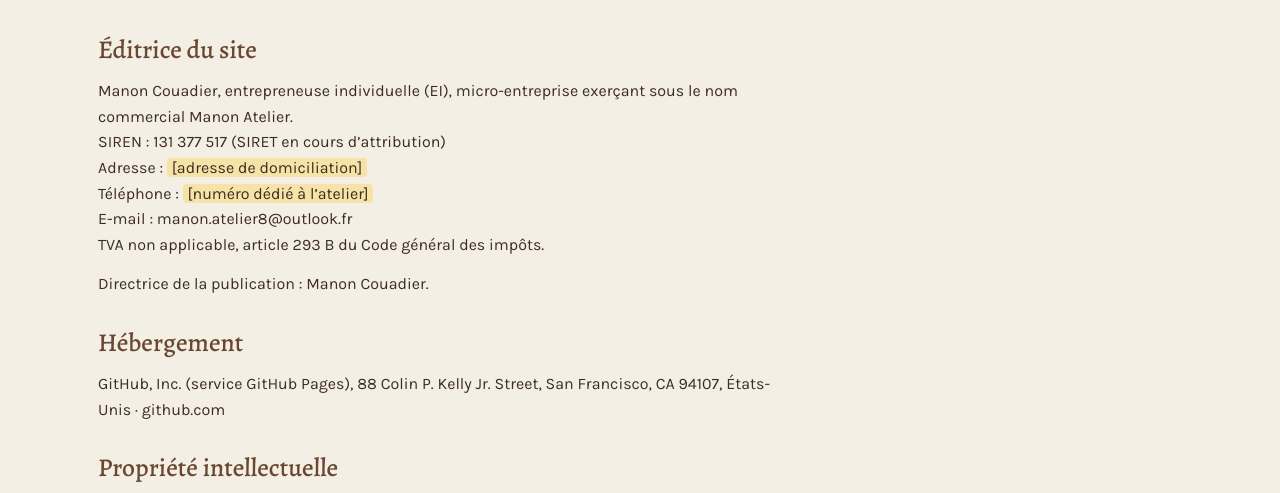
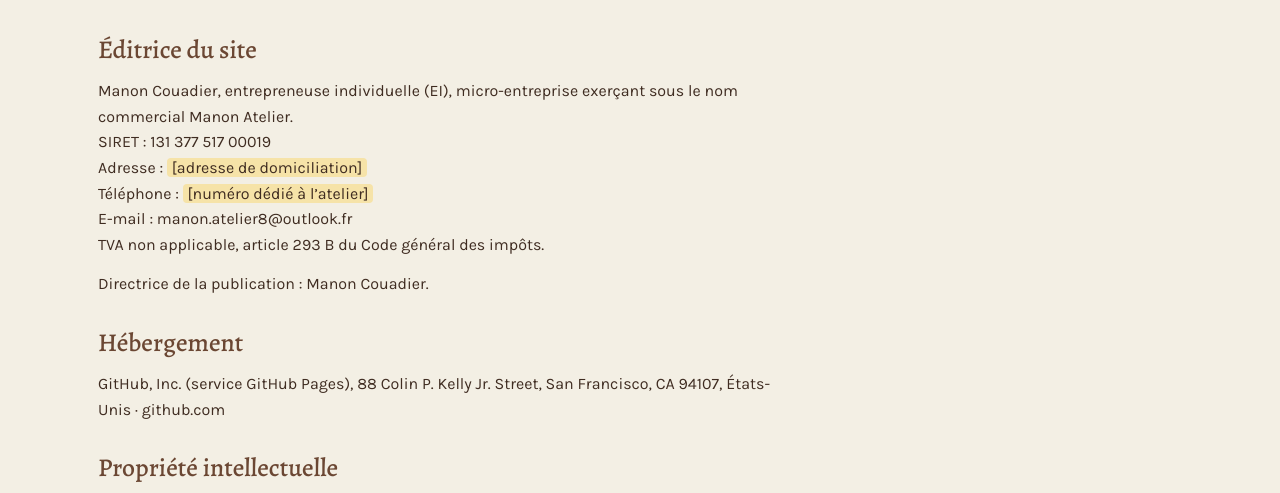
Before and after one commit to manonatelier8/manonatelier8.github.io, a plain HTML site: page mentions-legales.html in a window 1280 px wide. Shown: the part 274-767 px from the top of the page. Drawn offline with nearby package versions, Linux system fonts and the light colour scheme.

Commit message:
Add files via upload

```diff
--- a/mentions-legales.html
+++ b/mentions-legales.html
@@ -37,7 +37,7 @@
   <section style="padding-top:0"><div class="wrap"><div class="prose">
         <h2>Éditrice du site</h2>
         <p>Manon Couadier, entrepreneuse individuelle (EI), micro-entreprise exerçant sous le nom commercial Manon Atelier.<br>
-        SIREN : 131 377 517 (SIRET en cours d’attribution)<br>
+        SIRET : 131 377 517 00019<br>
         Adresse : <span class="todo">[adresse de domiciliation]</span><br>
         Téléphone : <span class="todo">[numéro dédié à l’atelier]</span><br>
         E-mail : manon.atelier8@outlook.fr<br>
```
